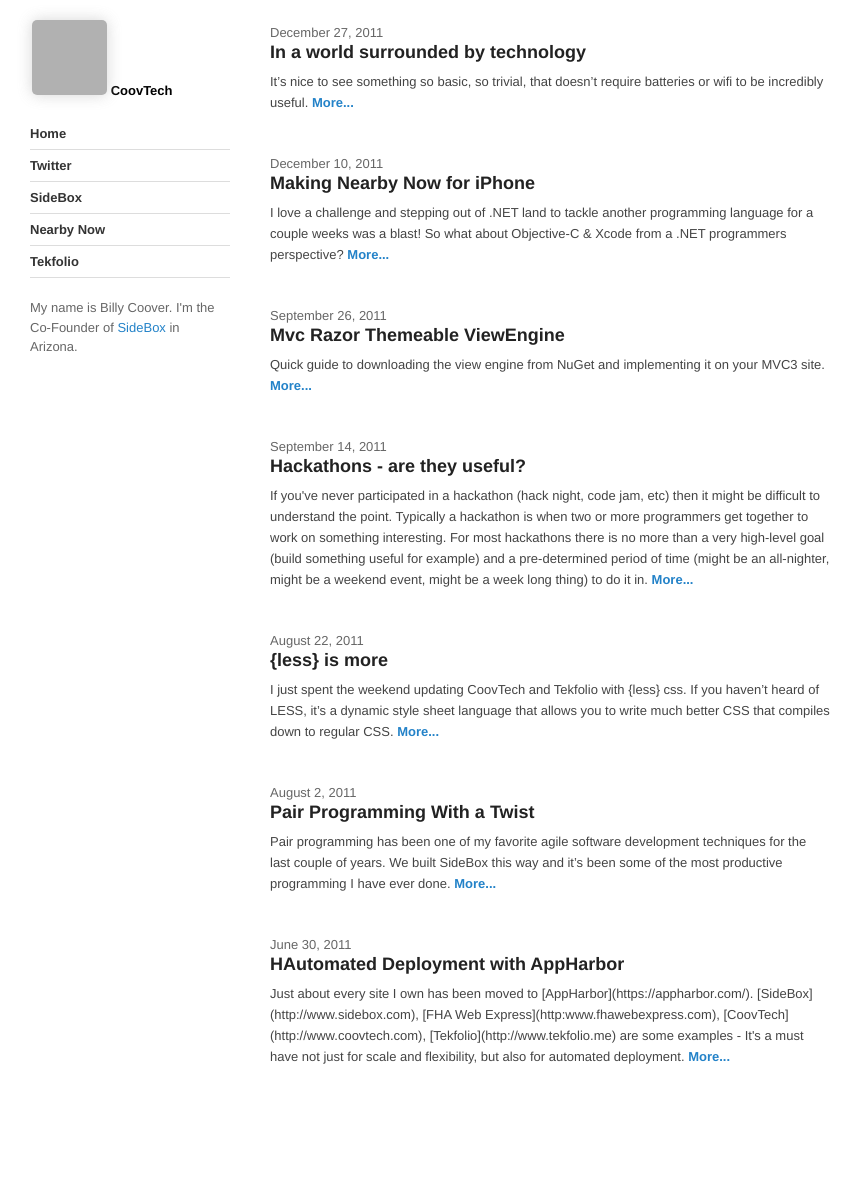
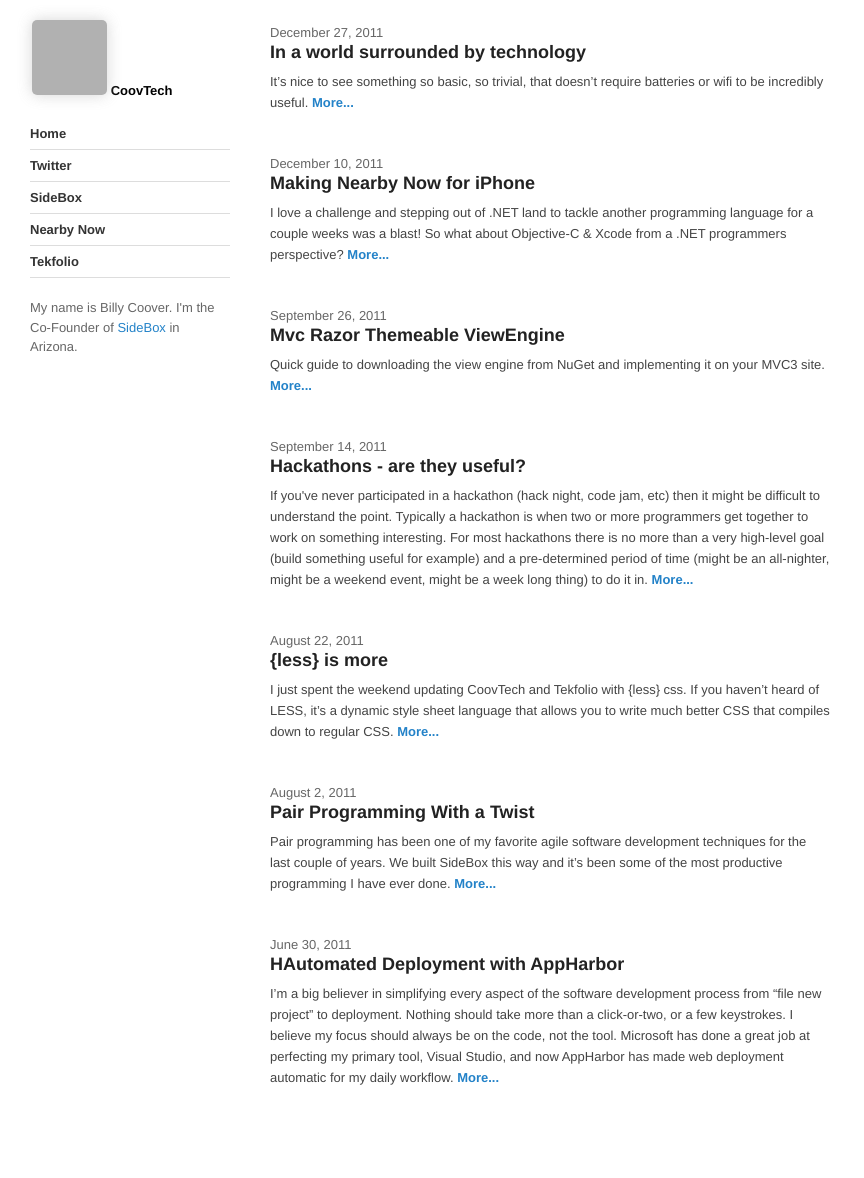
Before and after one commit to azcoov/azcoov.github.com, a Jekyll site: the page built from index.html, in a window 1280 px wide. Shown: the whole page, without its empty margins (0-864 px from the left). Built offline with Jekyll 4.4.1, drawn with Linux system fonts in a browser that asks for light colours; Markdown is read by kramdown in place of the engine named in the settings; before the commit the page ends 1157 px from its top, so only the background shows below that; grey boxes are pictures that could not be loaded.

Commit message:
port appharbor

```diff
--- a/_posts/2011-06-30-appharbor.md
+++ b/_posts/2011-06-30-appharbor.md
@@ -2,7 +2,7 @@
 layout: post
 title: "HAutomated Deployment with AppHarbor"
 excerpt:
-  Just about every site I own has been moved to [AppHarbor](https://appharbor.com/). [SideBox](http://www.sidebox.com), [FHA Web Express](http:www.fhawebexpress.com), [CoovTech](http://www.coovtech.com), [Tekfolio](http://www.tekfolio.me) are some examples - It's a must have not just for scale and flexibility, but also for automated deployment.
+  I’m a big believer in simplifying every aspect of the software development process from “file new project” to deployment. Nothing should take more than a click-or-two, or a few keystrokes. I believe my focus should always be on the code, not the tool. Microsoft has done a great job at perfecting my primary tool, Visual Studio, and now AppHarbor has made web deployment automatic for my daily workflow.
 ---
 
 Just about every site I own has been moved to [AppHarbor](https://appharbor.com/). [SideBox](http://www.sidebox.com), [FHA Web Express](http:www.fhawebexpress.com), [CoovTech](http://www.coovtech.com), [Tekfolio](http://www.tekfolio.me) are some examples - It's a must have not just for scale and flexibility, but also for automated deployment.
```
